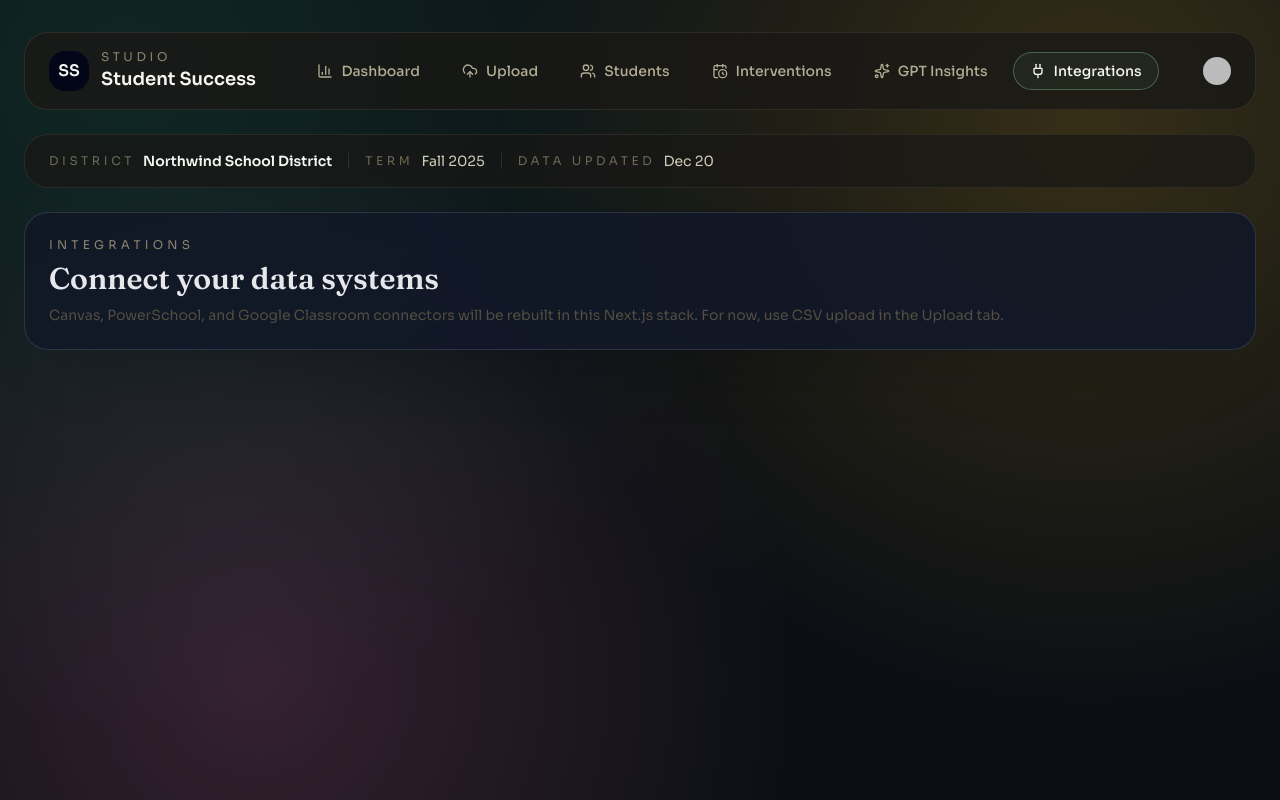
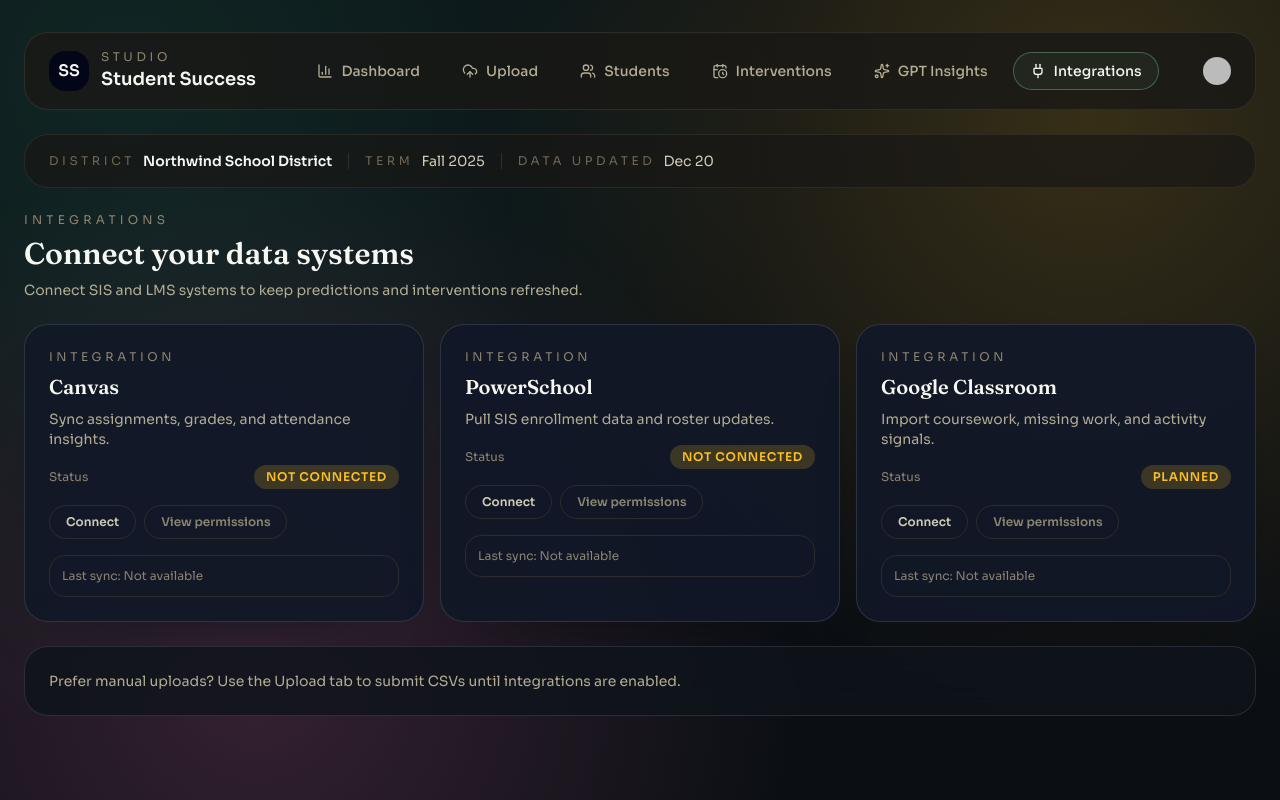
Before and after one commit to adamblumoff/student-success-prediction, a Next.js app in the folder apps/web/: page /integrations in a window 1280 px wide. Built offline with nearby package versions, Linux system fonts and the light colour scheme; no server answers; the database is empty; sample sign-in values are in the browser's storage; some icons are missing.

Commit message:
feat(ui): build integrations status grid

```diff
--- a/apps/web/app/(app)/integrations/page.tsx
+++ b/apps/web/app/(app)/integrations/page.tsx
@@ -1,13 +1,67 @@
 export default function IntegrationsPage() {
+  const integrations = [
+    {
+      name: 'Canvas',
+      description: 'Sync assignments, grades, and attendance insights.',
+      status: 'Not connected'
+    },
+    {
+      name: 'PowerSchool',
+      description: 'Pull SIS enrollment data and roster updates.',
+      status: 'Not connected'
+    },
+    {
+      name: 'Google Classroom',
+      description: 'Import coursework, missing work, and activity signals.',
+      status: 'Planned'
+    }
+  ];
+
   return (
     <section className="space-y-6">
-      <div className="card">
+      <div>
         <p className="text-xs uppercase tracking-[0.35em] text-ink-400">Integrations</p>
-        <h1 className="mt-2 text-3xl font-semibold">Connect your data systems</h1>
-        <p className="mt-2 text-sm text-ink-600">
-          Canvas, PowerSchool, and Google Classroom connectors will be rebuilt in this
-          Next.js stack. For now, use CSV upload in the Upload tab.
+        <h1 className="mt-2 text-3xl font-semibold text-ink-50">Connect your data systems</h1>
+        <p className="mt-2 text-sm text-ink-300">
+          Connect SIS and LMS systems to keep predictions and interventions refreshed.
         </p>
+      </div>
+      <div className="grid gap-4 md:grid-cols-2 lg:grid-cols-3">
+        {integrations.map((integration) => (
+          <div key={integration.name} className="card space-y-4">
+            <div>
+              <p className="text-xs uppercase tracking-[0.3em] text-ink-400">Integration</p>
+              <h2 className="mt-2 text-xl font-semibold text-ink-50">{integration.name}</h2>
+              <p className="mt-2 text-sm text-ink-300">{integration.description}</p>
+            </div>
+            <div className="flex items-center justify-between text-xs text-ink-400">
+              <span>Status</span>
+              <span className="badge badge-risk-medium">{integration.status}</span>
+            </div>
+            <div className="flex flex-wrap gap-2">
+              <button
+                type="button"
+                className="rounded-full border border-ink-700/60 px-4 py-2 text-xs font-semibold text-ink-200"
+              >
+                Connect
+              </button>
+              <button
+                type="button"
+                className="rounded-full border border-ink-700/60 px-4 py-2 text-xs font-semibold text-ink-400"
+                disabled
+              >
+                View permissions
+              </button>
+            </div>
+            <div className="rounded-2xl border border-ink-700/60 bg-ink-950/60 p-3 text-xs text-ink-400">
+              Last sync: Not available
+            </div>
+          </div>
+        ))}
+      </div>
+      <div className="bg-panel rounded-3xl p-6 text-sm text-ink-300">
+        Prefer manual uploads? Use the Upload tab to submit CSVs until integrations are
+        enabled.
       </div>
     </section>
   );
```
